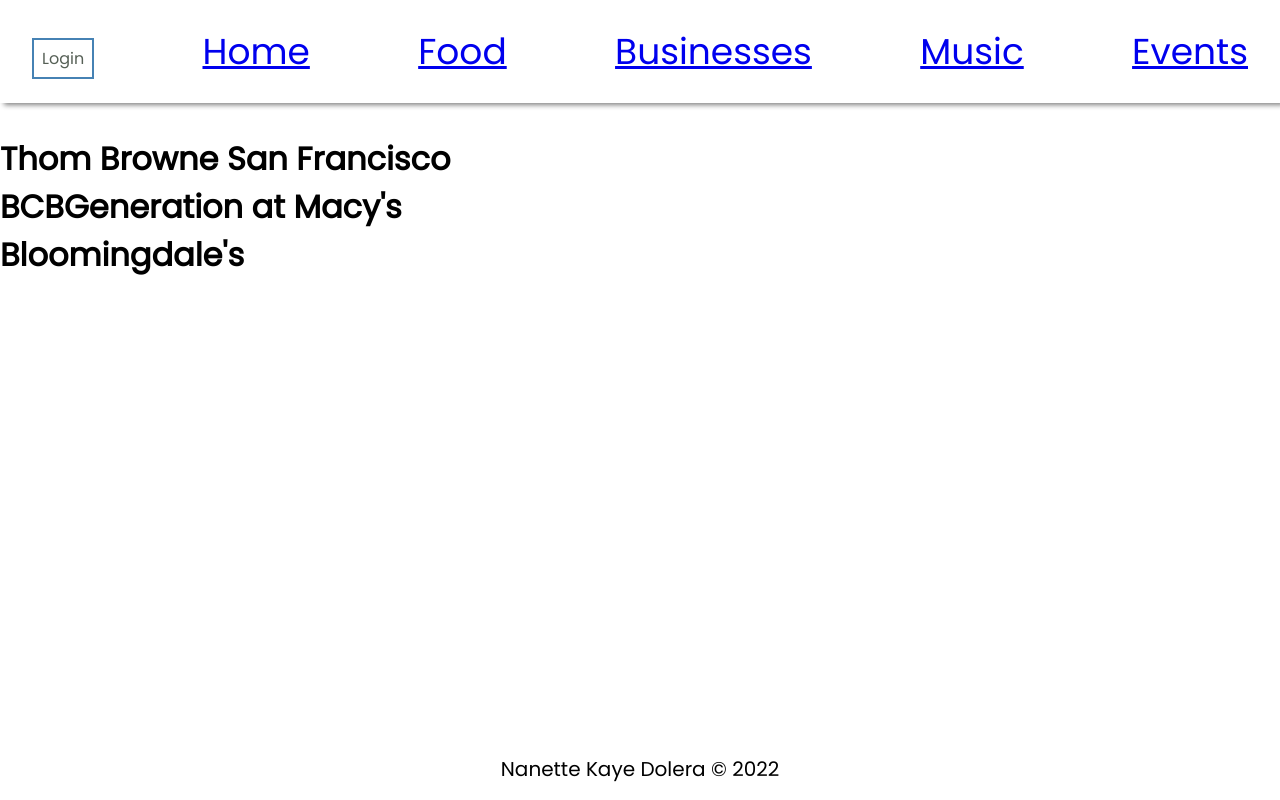
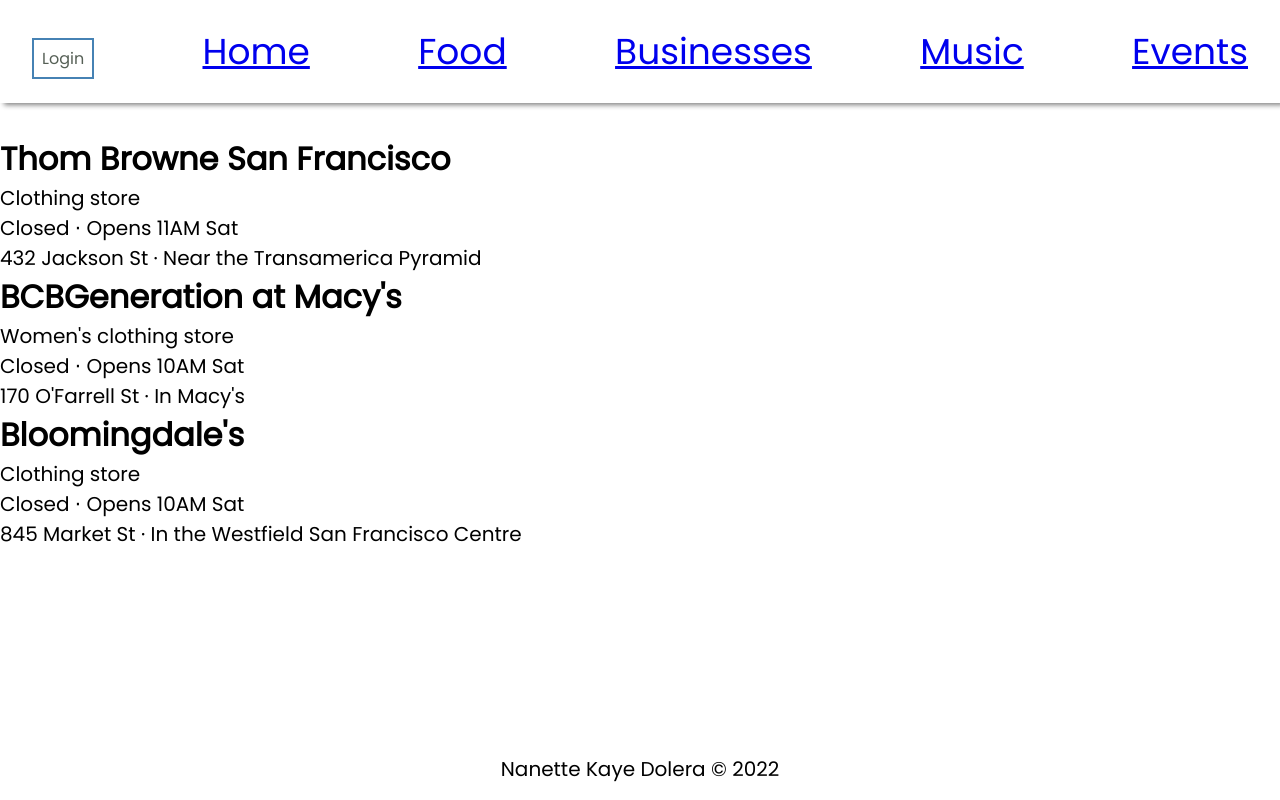
Before and after one commit to NotNanetteKaye/FullStack-capstone2022, a React (Create React App) app in the folder frontend/: page /business in a window 1280 px wide. Built offline with nearby package versions, Linux system fonts and the light colour scheme.

Commit message:
Modified BusinessPResenter.jsx to show more info

```diff
--- a/frontend/src/components/BusinessPresenter/BusinessPresenter.jsx
+++ b/frontend/src/components/BusinessPresenter/BusinessPresenter.jsx
@@ -9,6 +9,9 @@
                 return (
                     <div key={index}>
                         <h1>{place.title}</h1>
+                        <p>{place.type}</p>
+                        <p>{place.hours}</p>
+                        <p>{place.address}</p>
                     </div>
                 )
             })}
```
